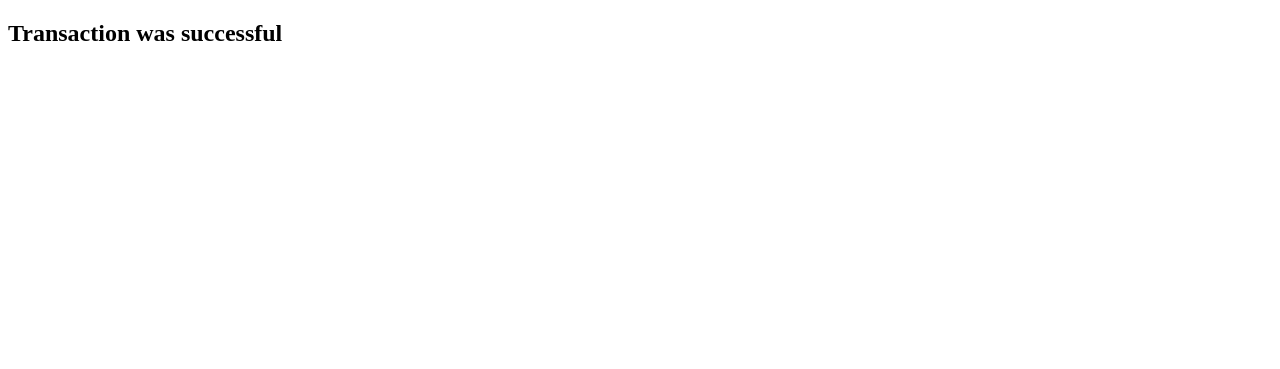
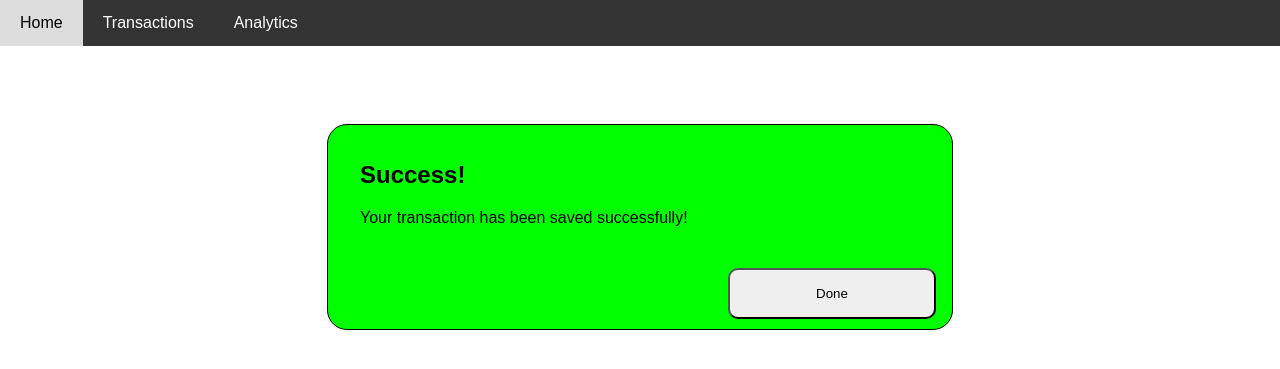
Before and after one commit to alepogre/flask-fin-book-1123, a Flask app: template templates/success.html in a window 1280 px wide. Shown: the top 369 px of the page. Run offline with Flask 3, Linux system fonts and the light colour scheme; the template is opened without the code that fills it, so the values that code supplies are empty.

Commit message:
changed success.html file

```diff
--- a/static/styles.css
+++ b/static/styles.css
@@ -1,8 +1,12 @@
+:root {
+
+}
+
 body {
   margin: 0;
   font-family: Arial, sans-serif;
 }
-
+/* Navigation Bar */
 .navbar {
   overflow: hidden;
   background-color: #333;
@@ -30,6 +34,7 @@ body {
   padding: 60px 16px; /* Adjust the top padding to accommodate the fixed navbar */
 }
 
+/* Transaction Form */
 form{
   border: 1px solid black;
   margin: 0 auto;
@@ -85,6 +90,32 @@ button{
 
 }
 
+/* Success Message */
+
+.message{
+  background-color: lime;
+  width: 50%;
+  margin: 4rem auto;
+  border: 1px solid black;
+  border-radius: 20px;
+  display: flex;
+  flex-direction: column;
+}
+
+.msg-content{
+  padding: 1rem 2rem;
+}
+.msg-button{
+  justify-content: flex-end;
+  display: flex;
+  padding: 0 1rem;
+}
+
+
+
+
+
+
 @media screen and (max-width: 600px) {
   .navbar a {
     float: none;
--- a/templates/success.html
+++ b/templates/success.html
@@ -1,12 +1,31 @@
 <!DOCTYPE html>
-<html lang="en">
+<html>
 <head>
-    <meta charset="UTF-8">
-    <title>Successful Transaction</title>
+    <title>Fixed Top Navigation Bar</title>
+    <link rel="stylesheet" href="../static/styles.css">
 </head>
 <body>
-<div class="message">
-    <h2>Transaction was successful</h2>
+
+<div class="navbar">
+    <a href="#home">Home</a>
+    <a href="#about">Transactions</a>
+    <a href="#services">Analytics</a>
 </div>
+
+<div class="content">
+    <div class="message">
+        <div class="msg-content">
+            <h2>Success!</h2>
+            <p>Your transaction has been saved successfully!</p>
+        </div>
+        <div class="msg-button">
+            <a href="/"><button>Done</button></a>
+        </div>
+    </div>
+
+</div>
+
+<script src="../static/js/cat.js"></script>
+
 </body>
 </html>
```
